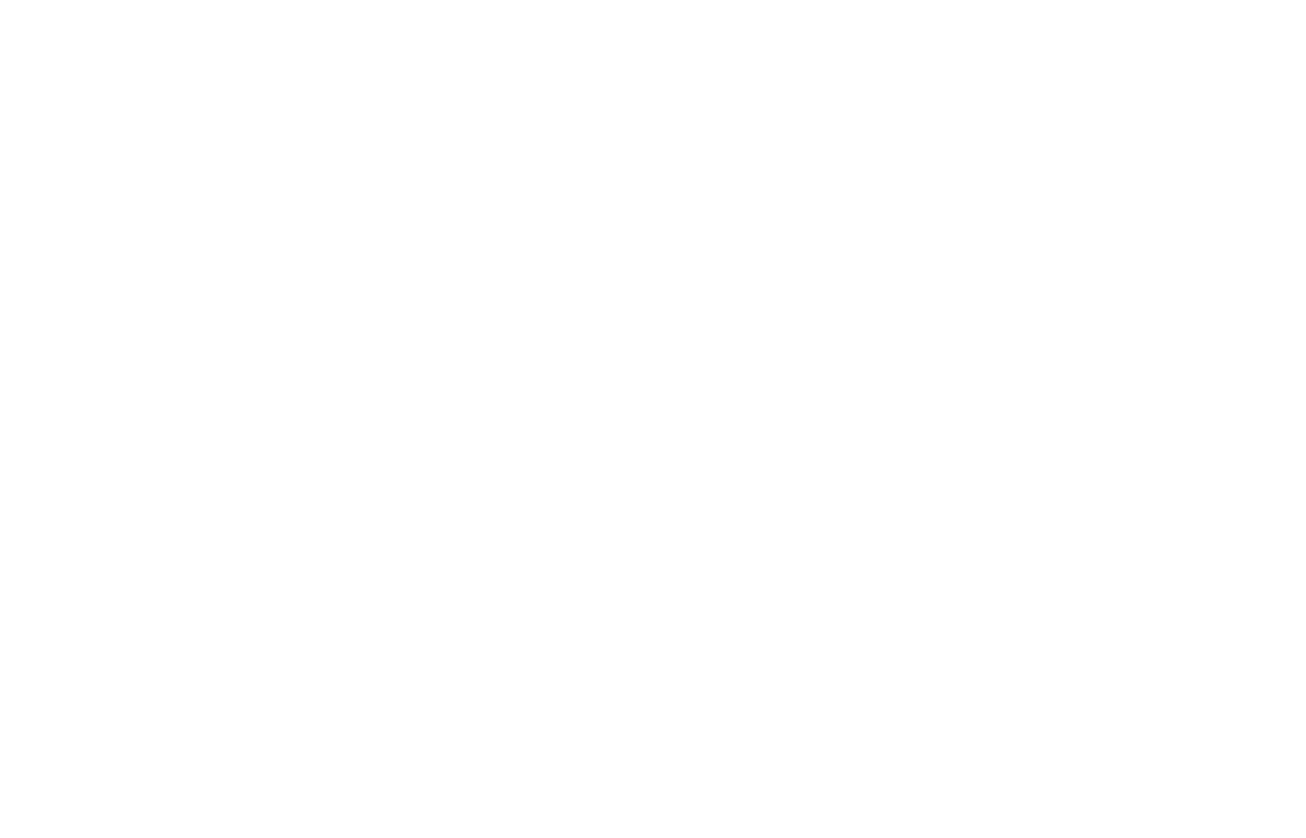
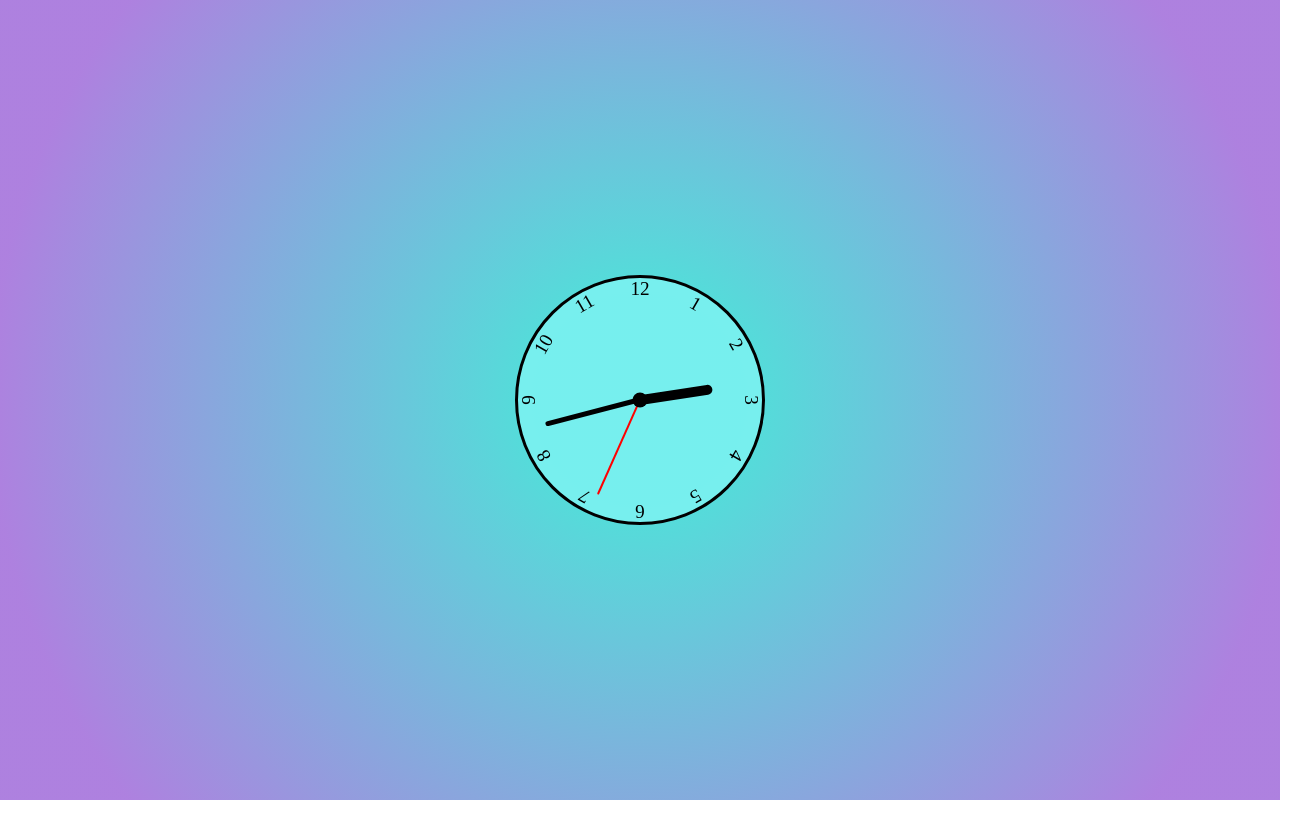
Before and after one commit to gsmalik030/Clock, a website: page index.html in a window 1280 px wide. Shown: the whole page, 1306 px wide, since content can reach past the window. After the commit the page ends 800 px from the top, so only its background shows below. Drawn offline with Linux system fonts and the light colour scheme.

Commit message:
_Created watch with html,css and Javascript

```diff
--- a/css/styles.css
+++ b/css/styles.css
@@ -1,24 +1,125 @@
+:root {
+  --degree: 0;
+  --rotation: 0;
+}
+
 * {
   padding: 0;
   margin: 0;
+  box-sizing: border-box;
 }
 
 body {
-  width: 100%;
-  height: 100vh;
   display: flex;
-  flex-direction: column;
-  margin: 2%;
+  overflow: hidden;
+  min-height: 100vh;
+  justify-content: center;
+  align-items: center;
+  background: rgb(61, 218, 213);
+  background:
+    radial-gradient(
+      circle,
+      rgba(61, 218, 213, 0.8888597675398284) 14%,
+      rgba(163, 112, 219, 0.8804564061952906) 86%
+    );
 }
 
-.form {
-  width: 30%;
-  display: flex;
-  flex-direction: column;
-  gap: 20px;
-  margin-top: 20px;
+.clock {
+  background-color: rgba(128, 244, 244, 0.8);
+  height: 250px;
+  width: 250px;
+  border-radius: 50%;
+  border: 3px solid black;
+  position: relative;
 }
 
-.add-btn {
-  width: 20%;
+.num {
+  font-size: 1.2rem;
+  position: absolute;
+  width: 100%;
+  height: 100%;
+  text-align: center;
+  transform: rotate(var(--degree));
 }
+
+.num1 {
+  --degree: 30deg;
+}
+
+.num2 {
+  --degree: 60deg;
+}
+
+.num3 {
+  --degree: 90deg;
+}
+
+.num4 {
+  --degree: 120deg;
+}
+
+.num5 {
+  --degree: 150deg;
+}
+
+.num6 {
+  --degree: 180deg;
+}
+
+.num7 {
+  --degree: 210deg;
+}
+
+.num8 {
+  --degree: 240deg;
+}
+
+.num9 {
+  --degree: 270deg;
+}
+
+.num10 {
+  --degree: 300deg;
+}
+
+.num11 {
+  --degree: 330deg;
+}
+
+.counter {
+  transform: translateX(-50%) rotate(calc(var(--rotation) * 1deg));
+  transform-origin: bottom;
+  background-color: black;
+  position: absolute;
+  left: 50%;
+  bottom: 50%;
+  border-top-left-radius: 8px;
+  border-top-right-radius: 8px;
+}
+
+.hour {
+  height: 30%;
+  width: 10px;
+}
+
+.circle {
+  width: 15px;
+  height: 15px;
+  background-color: black;
+  border-radius: 50%;
+  position: absolute;
+  bottom: 50%;
+  left: 50%;
+  transform: translate(-50%, 50%);
+}
+
+.min {
+  height: 40%;
+  width: 5px;
+}
+
+.sec {
+  height: 42.5%;
+  width: 2px;
+  background-color: red;
+}
--- a/index.html
+++ b/index.html
@@ -8,6 +8,24 @@
     <link rel="stylesheet" href="./css/styles.css" />
   </head>
   <body>
+    <section class="clock">
+      <div class="counter hour"></div>
+      <div class="counter min"></div>
+      <div class="counter sec"></div>
+      <div class="circle"></div>
+      <div class="num num1">1</div>
+      <div class="num num2">2</div>
+      <div class="num num3">3</div>
+      <div class="num num4">4</div>
+      <div class="num num5">5</div>
+      <div class="num num6">6</div>
+      <div class="num num7">7</div>
+      <div class="num num8">8</div>
+      <div class="num num9">9</div>
+      <div class="num num10">10</div>
+      <div class="num num11">11</div>
+      <div class="num num12">12</div>
+    </section>
     <script src="script.js"></script>
   </body>
 </html>
--- a/script.js
+++ b/script.js
@@ -0,0 +1,20 @@
+const hour = document.querySelector('.hour');
+const min = document.querySelector('.min');
+const sec = document.querySelector('.sec');
+
+function rotater(element, rotation) {
+  element.style.setProperty('--rotation', rotation * 360);
+}
+
+function clock() {
+  const date = new Date();
+  const second = date.getSeconds() / 60;
+  const minutes = (second + date.getMinutes()) / 60;
+  const hours = (minutes + date.getHours()) / 12;
+  rotater(sec, second);
+  rotater(min, minutes);
+  rotater(hour, hours);
+}
+
+setInterval(clock, 1000);
+clock();
```
Also changed, not shown: 1 other file.
